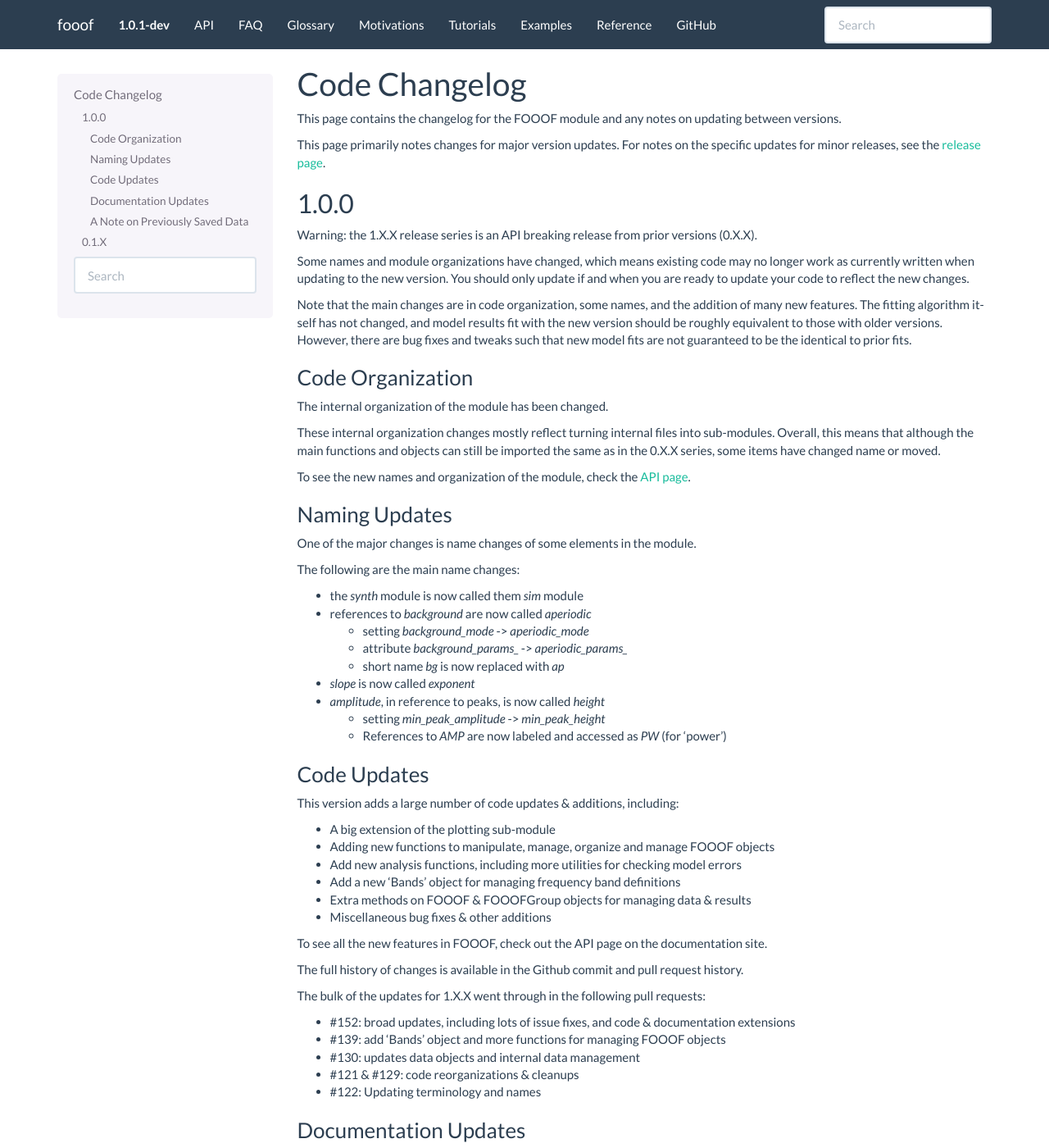
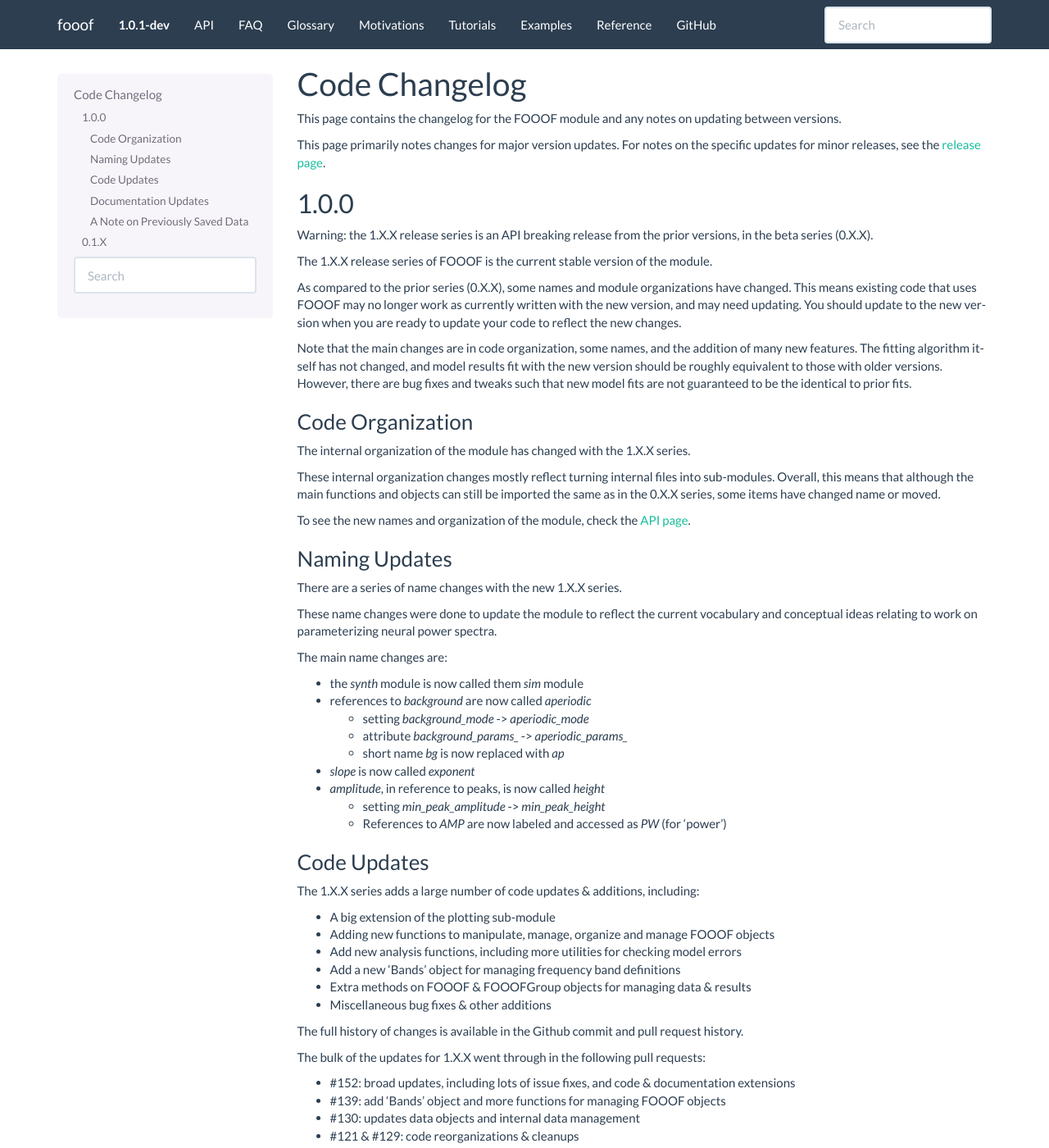
Before and after one commit to fooof-tools/fooof, a Sphinx documentation site: the page built from doc/changelog.rst, in a window 1280 px wide and 1400 px high. Shown: the whole window at 82% size. Built offline with Sphinx 7.4.7, drawn with Linux system fonts in a browser that asks for light colours; pages that are not in the unit, such as notebooks, are missing from menus; some of the changed text lies outside the part shown.

Commit message:
Update changelog

```diff
--- a/doc/changelog.rst
+++ b/doc/changelog.rst
@@ -9,11 +9,15 @@
 1.0.0
 -----
 
-Warning: the 1.X.X release series is an API breaking release from prior versions (0.X.X).
+Warning: the 1.X.X release series is an API breaking release from the prior versions,
+in the beta series (0.X.X).
 
-Some names and module organizations have changed, which means existing code may no longer
-work as currently written when updating to the new version. You should only update
-if and when you are ready to update your code to reflect the new changes.
+The 1.X.X release series of FOOOF is the current stable version of the module.
+
+As compared to the prior series (0.X.X), some names and module organizations have changed.
+This means existing code that uses FOOOF may no longer work as currently written with the
+new version, and may need updating. You should update to the new version when you are ready to
+update your code to reflect the new changes.
 
 Note that the main changes are in code organization, some names, and the addition of
 many new features. The fitting algorithm itself has not changed, and model results fit
@@ -24,7 +28,7 @@
 Code Organization
 ~~~~~~~~~~~~~~~~~
 
-The internal organization of the module has been changed.
+The internal organization of the module has changed with the 1.X.X series.
 
 These internal organization changes mostly reflect turning internal files into
 sub-modules. Overall, this means that although the main functions and objects can
@@ -36,9 +40,12 @@
 Naming Updates
 ~~~~~~~~~~~~~~
 
-One of the major changes is name changes of some elements in the module.
+There are a series of name changes with the new 1.X.X series.
 
-The following are the main name changes:
+These name changes were done to update the module to reflect the current vocabulary
+and conceptual ideas relating to work on parameterizing neural power spectra.
+
+The main name changes are:
 
 - the `synth` module is now called them `sim` module
 - references to `background` are now called `aperiodic`
@@ -55,7 +62,7 @@
 Code Updates
 ~~~~~~~~~~~~
 
-This version adds a large number of code updates & additions, including:
+The 1.X.X series adds a large number of code updates & additions, including:
 
 - A big extension of the plotting sub-module
 - Adding new functions to manipulate, manage, organize and manage FOOOF objects
@@ -63,8 +70,6 @@
 - Add a new 'Bands' object for managing frequency band definitions
 - Extra methods on FOOOF & FOOOFGroup objects for managing data & results
 - Miscellaneous bug fixes & other additions
-
-To see all the new features in FOOOF, check out the API page on the documentation site.
 
 The full history of changes is available in the Github commit and pull request history.
 
@@ -79,12 +84,12 @@
 Documentation Updates
 ~~~~~~~~~~~~~~~~~~~~~
 
-The 1.X.X series comes with a greatly updated documentation site.
+The 1.X.X series comes with an updated documentation site.
 
-As well as updating the tutorials, API list, and other existing documentation, there is also a
-large amount of new materials, including:
+As well as updating the tutorials, API list, and other existing documentation, there are
+also new materials, including:
 
-- new examples, including those covering new functionality
+- new examples, including new pages that cover new functionality
 - a new 'motivations' section, exploring why 'parameterizing neural power spectra' is a useful idea & method
 - new or updated sections on frequently asked questions, a module glossary, and how to reference the module
 
@@ -103,11 +108,10 @@
 0.1.X
 -----
 
-The 0.1.X series of releases for FOOOF was the initial release beta series of FOOOF.
+The 0.1.X series was the initial release series of beta versions of the FOOOF module.
 
-This series a different naming scheme and module organization to th current 1.X.X series.
+The old series of releases has a different naming scheme and module organization to the
+current 1.X.X series, and is now deprecated, with no plans to update or maintain this version.
 
-This series is now deprecated.
-
-These releases can still be accessed, and are described, on the
+These releases are described, and can still be accessed, on the
 `release page <https://github.com/fooof-tools/fooof/releases>`_
```
